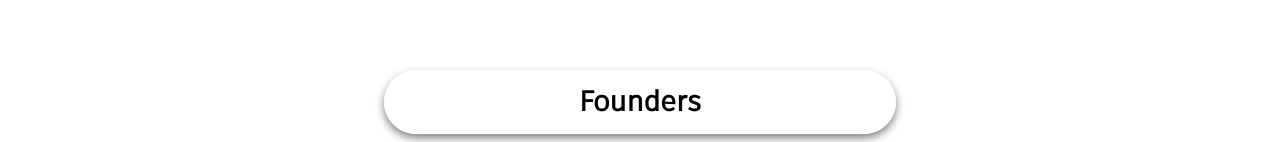
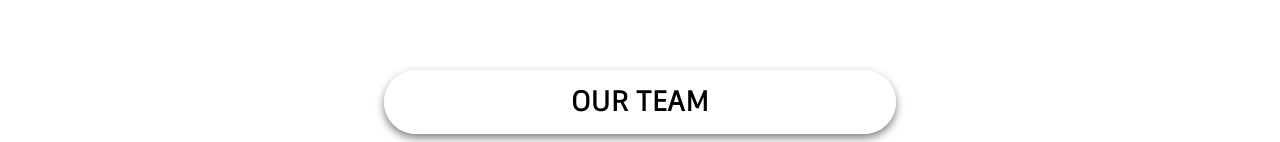
Before and after one commit to HarshAg90/Dashboard_Dynamics_Freelance, a React (Create React App) app: page /team in a window 1280 px wide. Shown: the part 810-952 px from the top of the page. Built offline with nearby package versions, Linux system fonts and the light colour scheme.

Commit message:
Rechange the our team text

```diff
--- a/src/pages/Team.jsx
+++ b/src/pages/Team.jsx
@@ -35,7 +35,7 @@ export default function Team(){
         <TeamLanding/>
         <div className="teamMembers">
         <div className="head">
-          <h1 className='subHeading'>Founders</h1>
+          <h1 className='subHeading'>OUR TEAM</h1>
           </div>
             <div className="teamGrid">
                 <div className="grid fst">
```
